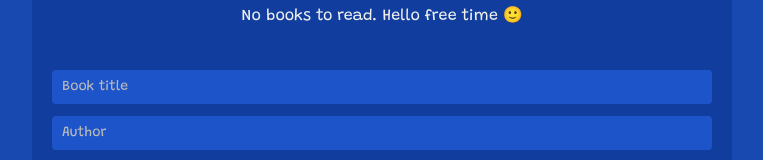
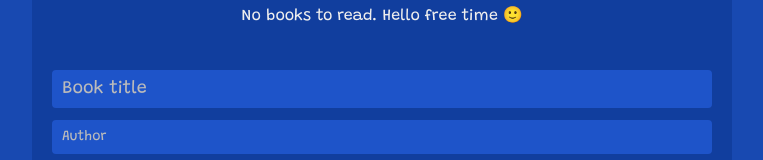
Before and after one commit to hendraaagil/reading-list, a React (Create React App) app: page / in a window 1280 px wide. Shown: the part 144-304 px from the top of the page, without its empty margins (258-1021 px from the left). Built offline with nearby package versions, Linux system fonts and the light colour scheme.

Commit message:
✏️ Update README and fix styling for input

```diff
--- a/src/index.css
+++ b/src/index.css
@@ -51,13 +51,11 @@ body {
 
 .book-list ul li .title {
   margin-bottom: 4px;
-  font-size: 1.2em;
   font-weight: bold;
   color: #fff;
 }
 
 .book-list ul li .author {
-  font-size: 0.9em;
   color: #ddd;
 }
 
@@ -72,6 +70,15 @@ form {
 
 input {
   font-family: 'Grandstander', cursive;
+}
+
+.book-list ul li .title,
+input:nth-child(1) {
+  font-size: 18px;
+}
+
+.book-list ul li .author,
+input:nth-child(2) {
   font-size: 14px;
 }
 
```
Also changed, not shown: public/img/preview.png (added), 1 other file (tests, documents, lock files or other folders).
